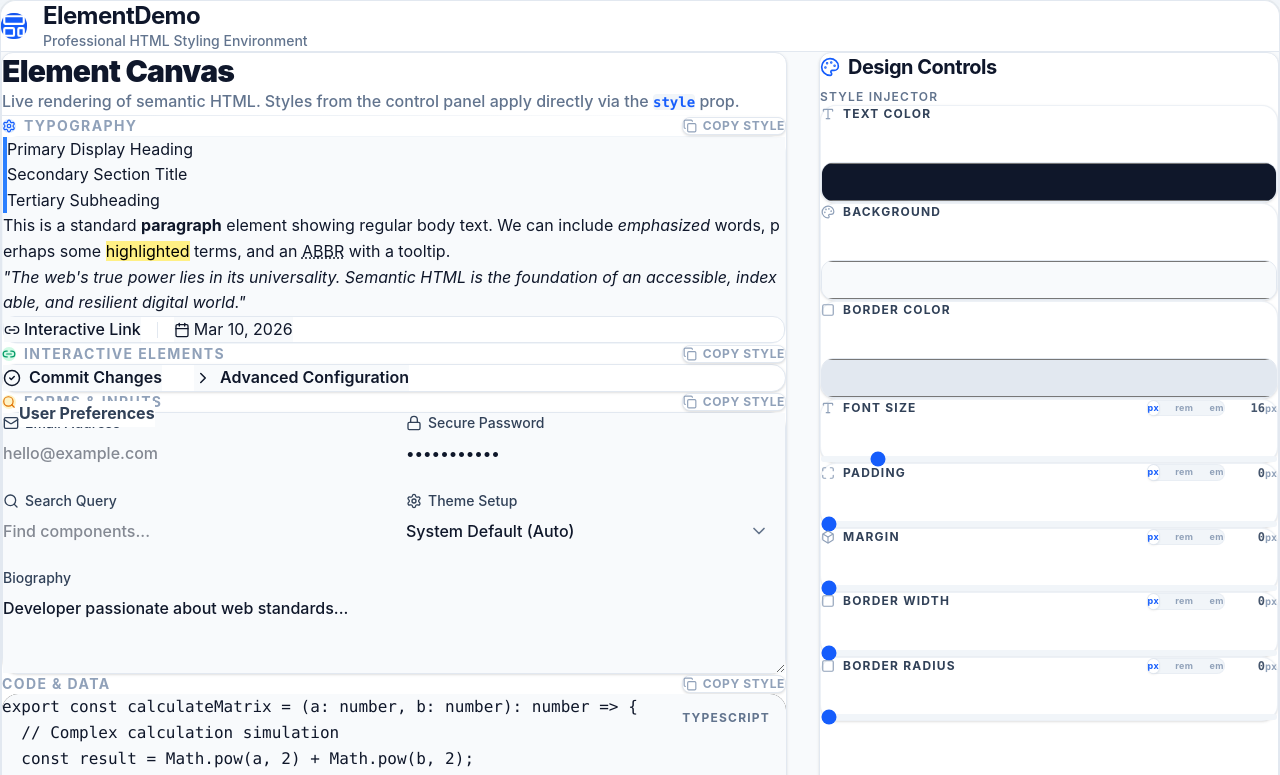
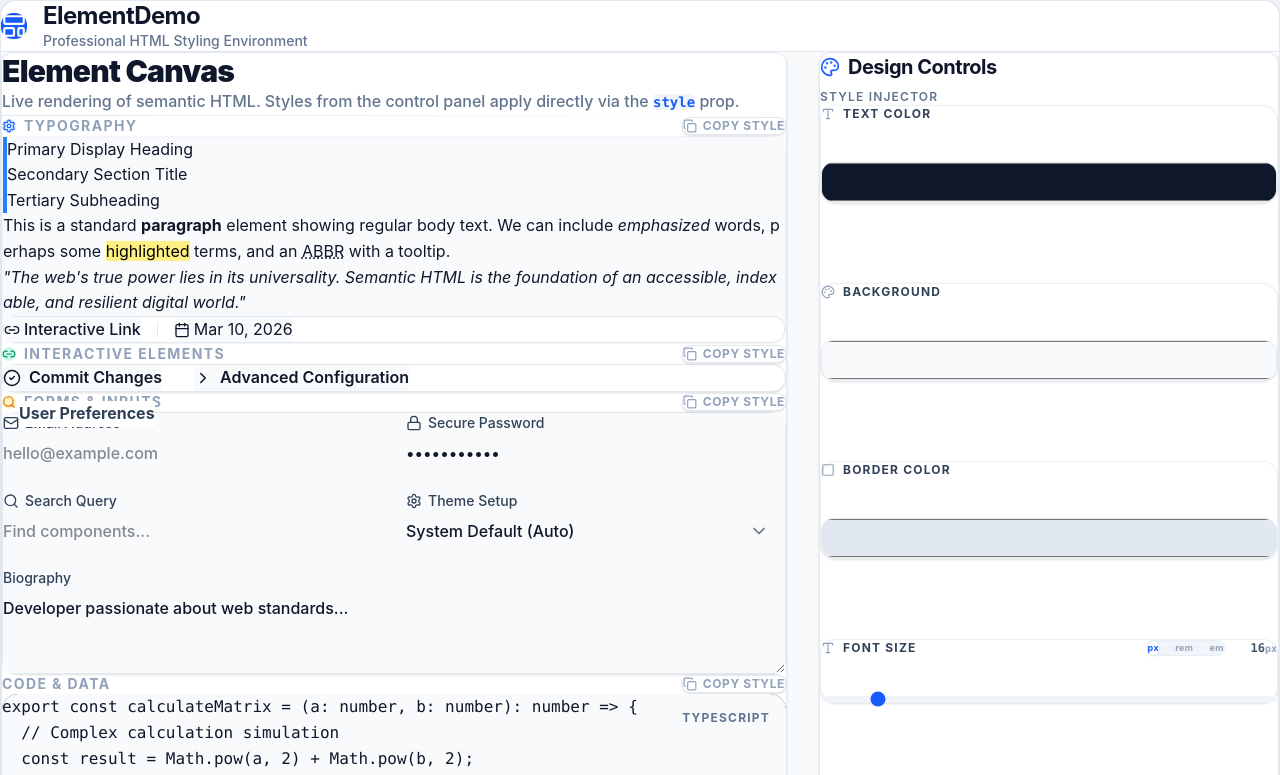
Before and after one commit to Krugou/elementdemo, a React (Vite) app: page / in a window 1280 px wide. Shown: the top 775 px of the page. Built offline with nearby package versions, Linux system fonts and the light colour scheme.

Commit message:
style: switch control panel spacing from space-y to flex gap-20

```diff
--- a/src/components/ControlPanel.tsx
+++ b/src/components/ControlPanel.tsx
@@ -147,7 +147,7 @@ export const ControlPanel: React.FC<ControlPanelProps> = ({
         </p>
       </div>
 
-      <div className="space-y-20 flex-1 py-10 h-full ">
+      <div className="flex flex-col gap-20 flex-1 py-10 h-full ">
         {controls.map((ctrl) => {
           const isColor = ctrl.type === 'color';
           const value = styles[ctrl.prop];
```
